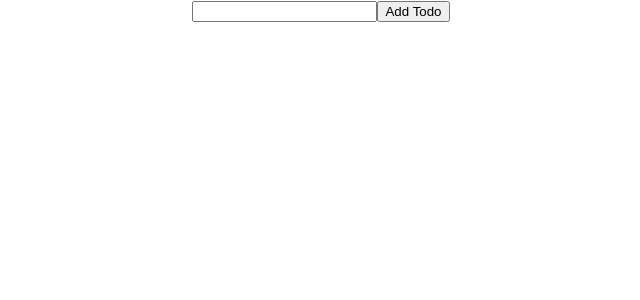
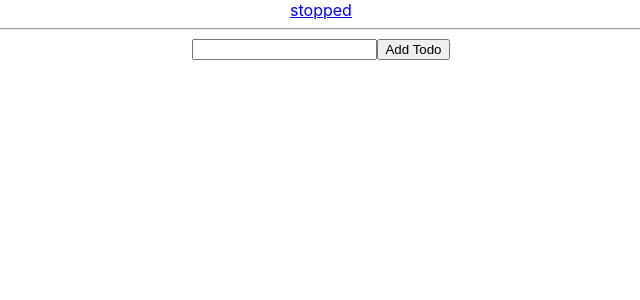
Before and after one commit to realnowhereman/n_redux, a React (Create React App) app: page / in a window 1280 px wide. Shown: the top 300 px of the page, without its empty margins (319-959 px from the left). Built offline with nearby package versions, Linux system fonts and the light colour scheme.

Commit message:
started react & redux part

```diff
--- a/src/App.jsx
+++ b/src/App.jsx
@@ -44,6 +44,8 @@ function App() {
 
   return (
     <div className='App'>
+      <a href="https://youtu.be/C0fBnil_Im4?t=1417" target={'_blank'}>stopped</a>
+      <hr />
 
       <InputField text={text} handleInput={setText} handleSubmit={addTodo} />
       <TodoList todos={todos} toggleTodoComplete={toggleTodoComplete} removeTodo={removeTodo} />
```
